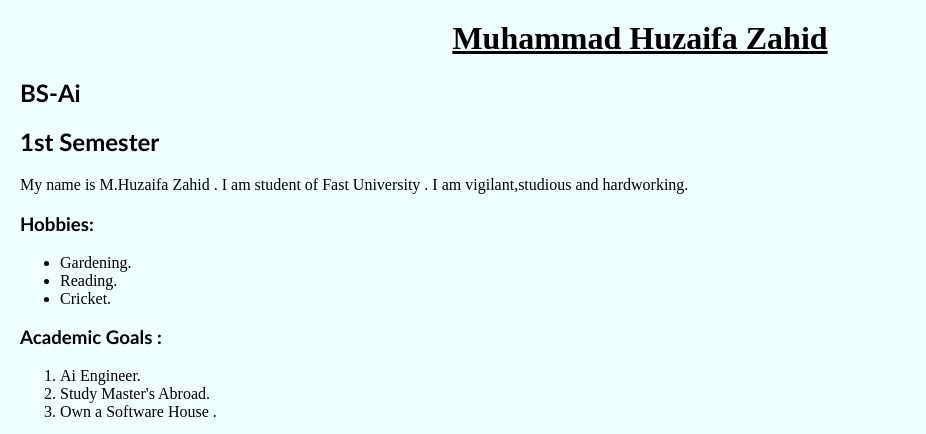
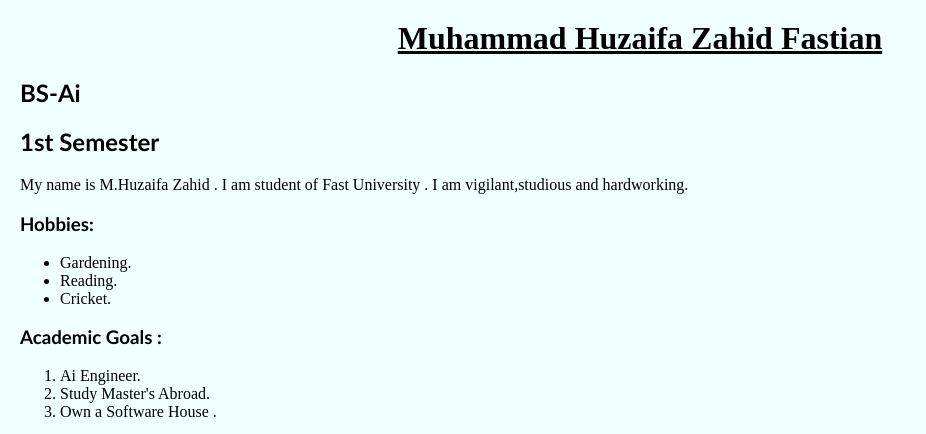
Before and after one commit to p250068-rgb/25p-0068_Website, a plain HTML site: page index.html in a window 1280 px wide. Shown: the top 434 px of the page, without its empty margins (0-926 px from the left). Drawn offline with Linux system fonts and the light colour scheme.

Commit message:
Update heading in profile page

```diff
--- a/index.html
+++ b/index.html
@@ -8,7 +8,7 @@
 </head>
 
 <body>
-    <h1>Muhammad Huzaifa Zahid</h1>
+    <h1>Muhammad Huzaifa Zahid Fastian</h1>
     <h2>BS-Ai</h2>
     <h2>1st Semester</h2>
     <p>My name is M.Huzaifa Zahid . I am student of Fast University . I am vigilant,studious and hardworking.</p>
@@ -34,7 +34,7 @@
     <video controls src="video.mp4"></video>
     <br>
     <button onclick="givecommand()">Click Me !</button>
-    <script src = "script.js"></script>
+    <script src="script.js"></script>
 </body>
 
 </html>
```
